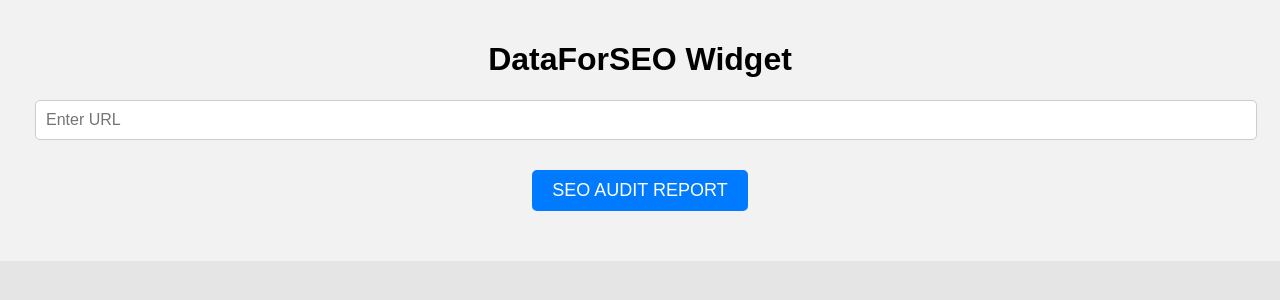
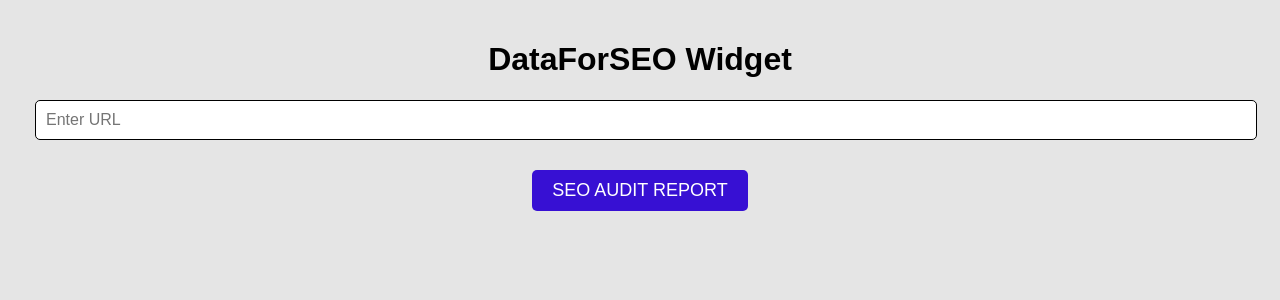
Before and after one commit to hvmanker/assignment_frontend, a React (Create React App) app: page / in a window 1280 px wide. Shown: the top 300 px of the page. Built offline with nearby package versions, Linux system fonts and the light colour scheme.

Commit message:
Update Seowidget.css

```diff
--- a/src/Seowidget.css
+++ b/src/Seowidget.css
@@ -1,7 +1,7 @@
 /* Container styles */
 .Seowidget {
   font-family: Arial, sans-serif;
-  background-color: #f2f2f2;
+  background-color: #e5e5e5;
   padding: 20px;
   text-align: center;
 }
@@ -15,7 +15,7 @@
 .Seowidget .Seowidget-input[type="text"] {
   width: calc(100% - 40px); /* Adjust the width and add 20px margin on each side */
   padding: 10px;
-  border: 1px solid #ccc;
+  border: 1px solid black;
   border-radius: 5px;
   font-size: 16px;
   margin: 0 15px; /* Add margin to the left and right */
@@ -24,7 +24,7 @@
 /* Button styles */
 .Seowidget button {
   padding: 10px 20px;
-  background-color: #007bff;
+  background-color: #3710d3;
   color: #fff;
   border: none;
   border-radius: 5px;
@@ -34,12 +34,15 @@
 }
 
 /* Result table styles */
-.Seowidget .result-table {
+ .result-table {
   margin-top: 20px;
+  background-color: #e5e5e5;
 }
 
+
+/* Add this CSS class for the spinner */
 .spinner {
-  border: 4px solid rgba(255, 255, 255, 0.3);
+  border: 4px solid #e5e5e5;
   border-radius: 50%;
   border-top: 4px solid #007bff; /* Change the color as needed */
   width: 40px;
@@ -56,8 +59,8 @@
 }
 
 
-/* Add a loading class to style the container when loading */
-.Seowidget.loading {
-  background-color: #fff;
+
+.loading {
+  background-color: #e5e5e5;
   opacity: 0.7;
 }
```
